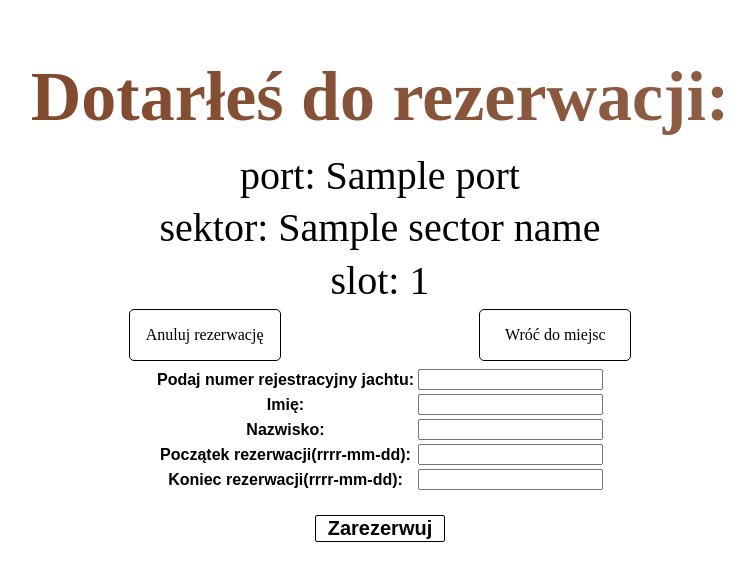
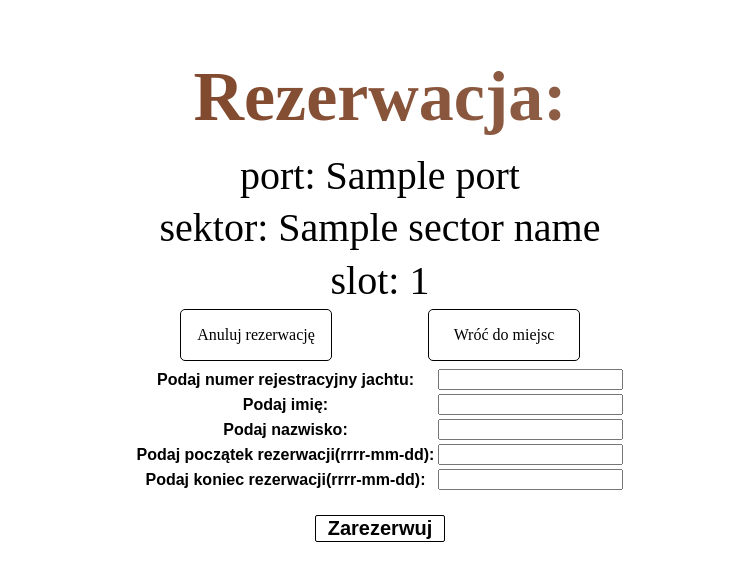
Before and after one commit to mamikula/DB-PROJECT, a Django app: template GdzieTaKeja/templates/GdzieTaKeja/reserve.html in a window 1280 px wide. Shown: the top 581 px of the page, without its empty margins (260-1014 px from the left). Run offline with Django 4.2, Linux system fonts and the light colour scheme; tables that the repository leaves empty hold one stand-in row (values such as "Sample post"); the template is opened without the code that fills it: values that come from a table or form of the project are taken from there, most other values are stand-ins (such as "Sample title", 1, 10 or a date in 2020).

Commit message:
File names changes

```diff
--- a/GdzieTaKeja/forms.py
+++ b/GdzieTaKeja/forms.py
@@ -15,10 +15,10 @@ class DimensionsForm(forms.Form):
 
 class DataForm(forms.Form):
     yachtID=forms.CharField(label="Podaj numer rejestracyjny jachtu:",max_length=6,min_length=6)
-    name=forms.CharField(label="Imię:")
-    surname=forms.CharField(label="Nazwisko:")
-    dateFrom=forms.DateField(label="Początek rezerwacji(rrrr-mm-dd):")
-    dateTo=forms.DateField(label="Koniec rezerwacji(rrrr-mm-dd):")
+    name=forms.CharField(label="Podaj imię:")
+    surname=forms.CharField(label="Podaj nazwisko:")
+    dateFrom=forms.DateField(label="Podaj początek rezerwacji(rrrr-mm-dd):")
+    dateTo=forms.DateField(label="Podaj koniec rezerwacji(rrrr-mm-dd):")
 
 
 class ReservationForm(forms.Form):
--- a/GdzieTaKeja/templates/GdzieTaKeja/reservations.html
+++ b/GdzieTaKeja/templates/GdzieTaKeja/reservations.html
@@ -25,7 +25,7 @@
         <div class="portlist">
             {% for res in reservation_found %}
                 {% if res.active == True %}
-                    <a id="link" href="{% url 'GdzieTaKeja:editreservation' reservation_number=res.reservationNumber %}">
+                    <a id="link" href="{% url 'GdzieTaKeja:edit_reservation' reservation_number=res.reservationNumber %}">
                         <div class="portCardAct">
                             <p>Numer rezerwacji: {{ res.reservationNumber }}</p>
                             <p class="reservationStatus" style="color: limegreen">Rezerwacja aktywna</p>
--- a/GdzieTaKeja/templates/GdzieTaKeja/reserve.html
+++ b/GdzieTaKeja/templates/GdzieTaKeja/reserve.html
@@ -4,7 +4,7 @@
 <body>
     <div class="container">
         {% if sector_type == "parallel" %}
-            <h1 id="listheader">Dotarłeś do rezerwacji: </h1>
+            <h1 id="listheader">Rezerwacja: </h1>
             <div class = "portSektor">port: {{ port.name }}</div>
             <div class = "portSektor">sektor: {{ sector_name }}</div>
             <div class="act-opt">
@@ -12,7 +12,7 @@
                 <a id="link" href="{% url 'GdzieTaKeja:sectors' port_id=port_id %}"><div id="go_back">Wróć do sektorów</div></a>
             </div>
         {% else %}
-            <h1 id="listheader">Dotarłeś do rezerwacji: </h1>
+            <h1 id="listheader">Rezerwacja: </h1>
             <div class = "portSektor">port: {{ port.name }}</div>
             <div class = "portSektor">sektor: {{ sector_name }}</div>
             <div class = "portSektor">slot: {{ slot_id }}</div>
--- a/GdzieTaKeja/urls.py
+++ b/GdzieTaKeja/urls.py
@@ -3,11 +3,11 @@ from . import views
 
 app_name = 'GdzieTaKeja'
 urlpatterns = [
-    path('', views.index, name="ports"),
-    path('ports/',views.index,name='ports'),
+    path('', views.port_list, name="ports"),
+    path('ports/', views.port_list, name='ports'),
     path('reservations/',views.reservation,name="reservation"),
     path('<str:port_id>/sectors/',views.sectors,name="sectors"),
     path('<str:port_id>/<str:sector_name>/<int:y_id>/slots/',views.slots,name="slots"),
     path('<str:port_id>/<str:sector_name>/<int:y_id>/<int:slot_id>/reserve',views.reserve,name="reserve"),
-    path('<str:reservation_number>/',views.editreservation,name="editreservation")
+    path('<str:reservation_number>/', views.edit_reservation, name="edit_reservation")
     ]
```
Also changed, not shown: GdzieTaKeja/views.py (+23 -16 lines), GdzieTaKeja/templates/GdzieTaKeja/edit_reservation.html (renamed from GdzieTaKeja/templates/GdzieTaKeja/editreservation.html), GdzieTaKeja/templates/GdzieTaKeja/results.html (line endings or trailing spaces).
